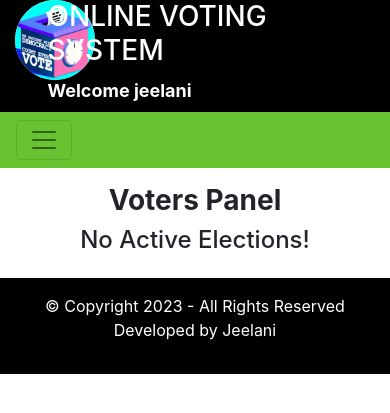
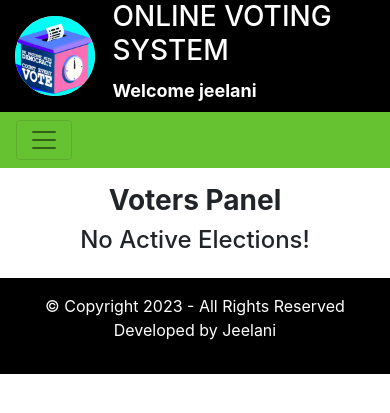
Before and after one commit to jeelanibaba/voting_system_using_php, a PHP site: page /voters/index.php in a window 390 px wide. Shown: the top 413 px of the page. Run offline with PHP 8.4, Linux system fonts and the light colour scheme; a user stored in the database is signed in; data comes from the database, SQL or seed files in the repository.

Commit message:
Update header.php

```diff
--- a/voters/inc/header.php
+++ b/voters/inc/header.php
@@ -9,28 +9,29 @@
     }
 ?>
 
+
 <!DOCTYPE html>
 <html lang="en">
 <head>
     <meta charset="UTF-8">
     <meta http-equiv="X-UA-Compatible" content="IE=edge">
     <meta name="viewport" content="width=device-width, initial-scale=1.0">
-    <title>Voters Panel - Online Voting System</title>
+    <title>Adminpanel - Online Voting System</title>
     <link rel="stylesheet" href="../assets/css/bootstrap.min.css">
     <link rel="stylesheet" href="../assets/css/style.css">
 </head>
 <body>
+
 <div class="container-fluid">
-    <div class="row bg-black text-white">
-        <div class="col-1">
+    <div class="row bg-black text-white align-items-center"> <!-- Added align-items-center for vertical alignment -->
+        <div class="col-lg-1 col-md-2 col-sm-3 col-3"> <!-- Adjusted column sizes for different screen sizes -->
             <div style="width: 80px; height: 80px; background-color: #fff; border-radius: 50%; display: flex; justify-content: center; align-items: center; overflow: hidden;">
-                <img src="../assets/images/logo1.gif" style="width: 100%; height: 100%; object-fit: cover;" alt="Logo in Circular Container" />
+                <img src="../assets/images/logo1.gif" style="width: 100%; height: 100%; object-fit: cover;" alt="Logo in Circular Container" class="img-fluid"/>
             </div>
         </div>
-        <div class="col-11 my-auto">
+        <div class="col-lg-11 col-md-10 col-sm-9 col-9"> <!-- Adjusted column sizes for different screen sizes -->
             <h3>ONLINE VOTING SYSTEM</h3>
             <h4><small style="font-weight: bold; font-size: 18px;">Welcome <?php echo $_SESSION['username']; ?></small></h4>
-
         </div>
     </div>
 </div>
```
